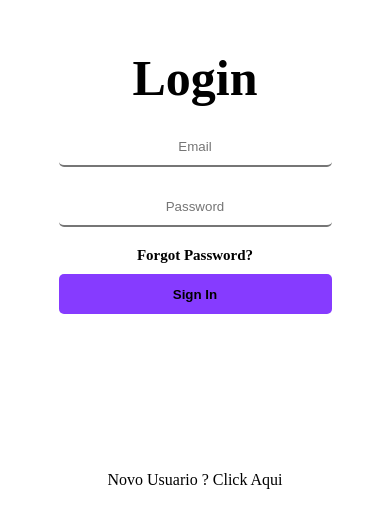
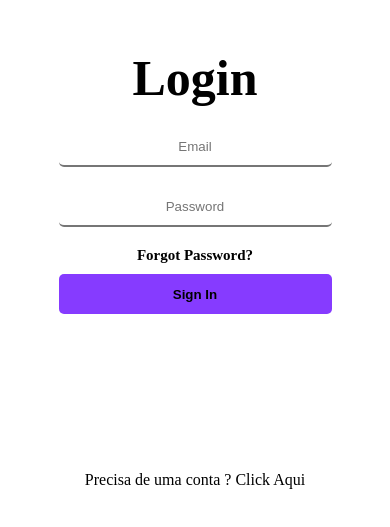
Before and after one commit to EduardoPembeleAfonso/React-tasks-list, a React (Create React App) app: page /add-task in a window 390 px wide. Shown: the part 153-680 px from the top of the page. Built offline with nearby package versions, Linux system fonts and the light colour scheme; no server answers.

Commit message:
estilos de borda para mobile

```diff
--- a/src/components/Auth.jsx
+++ b/src/components/Auth.jsx
@@ -20,7 +20,7 @@ const Auth = () => {
     <div className="authContainer">
       {!index ? <Signin index={index} toggleIndex={toggleIndex} /> : <Signup />}
       <p onClick={toggleIndex}>
-        {!index ? "Novo Usuario ? Click Aqui " : "Já tem uma conta ?"}
+        {!index ? "Precisa de uma conta ? Click Aqui " : "Já tem uma conta ?"}
       </p>
     </div>
   );
--- a/src/components/HeaderAddTask.jsx
+++ b/src/components/HeaderAddTask.jsx
@@ -7,7 +7,7 @@ import '../styles/Header.css';
 
 const Header = () => {
     // context
-    const { user, logoutUser } = useUserContext();
+    const {logoutUser } = useUserContext();
 
     // navigate - navegação
     const navigate = useNavigate();
```
